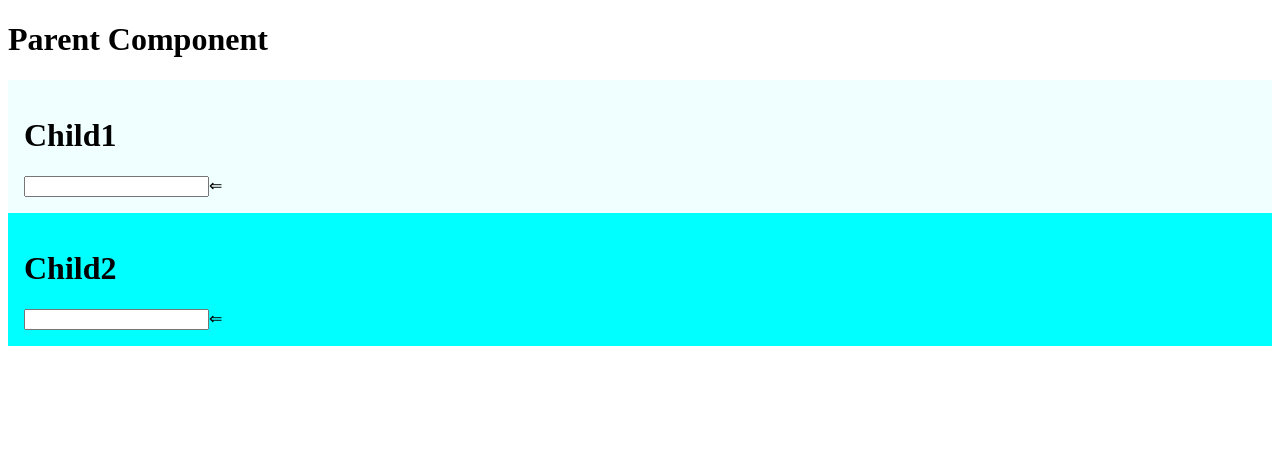
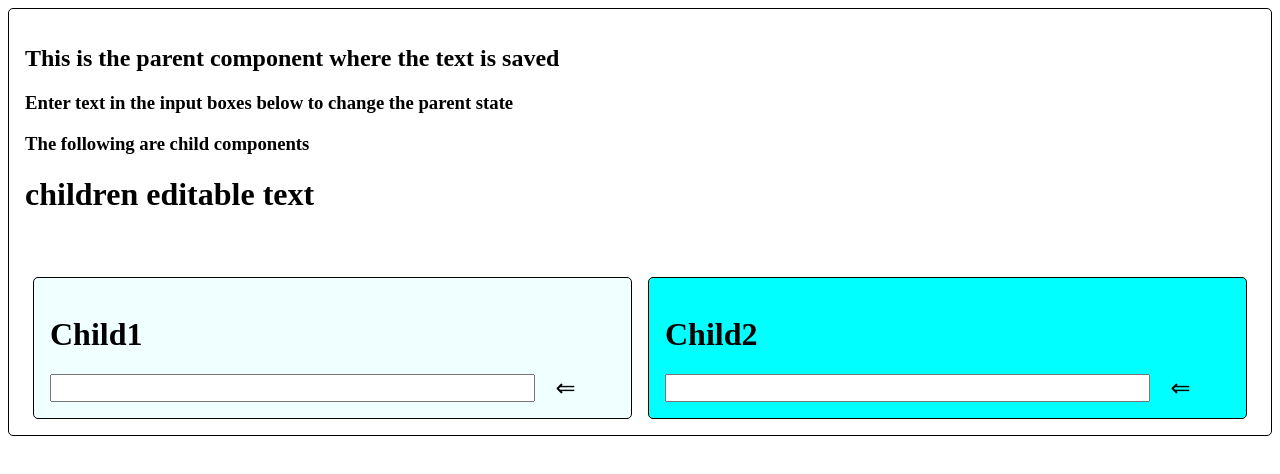
Before and after one commit to vamshi-krishna-kotla/react-playground, a React app: page / in a window 1280 px wide. Shown: the top 474 px of the page. Built offline with nearby package versions, Linux system fonts and the light colour scheme.

Commit message:
Updated component

```diff
--- a/src/modules/edit-parent-state-with-functions/components/Parent/Parent.jsx
+++ b/src/modules/edit-parent-state-with-functions/components/Parent/Parent.jsx
@@ -2,13 +2,15 @@ import React from 'react';
 
 import { Child1 } from '../Child1/Child1.jsx';
 import { Child2 } from '../Child2/Child2.jsx';
+
+import './Parent.scss';
 
 export class Parent extends React.Component {
 	state = {};
 
 	constructor(props) {
 		super(props);
-		this.state.text = 'Parent Component';
+		this.state.text = 'children editable text';
 	}
 
 	modifyState = (value) => {
@@ -19,10 +21,17 @@ export class Parent extends React.Component {
 
 	render() {
 		return(
-			<div className="parent">
-				<h1>{this.state.text}</h1>
-				<Child1 modifyParentState={this.modifyState} />
-				<Child2 editParentState={this.modifyState}/>
+			<div id="parent">
+				<h2>This is the parent component where the text is saved</h2>
+				<h3>Enter text in the input boxes below to change the parent state</h3>
+				<h3>The following are child components</h3>
+				<h1 className="stateTextArea">
+					{this.state.text}
+				</h1>
+				<div className="childrenComponents">
+					<Child1 className="childComp" modifyParentState={this.modifyState} />
+					<Child2 className="childComp" editParentState={this.modifyState}/>
+				</div>
 			</div>
 		);
 	}
```
